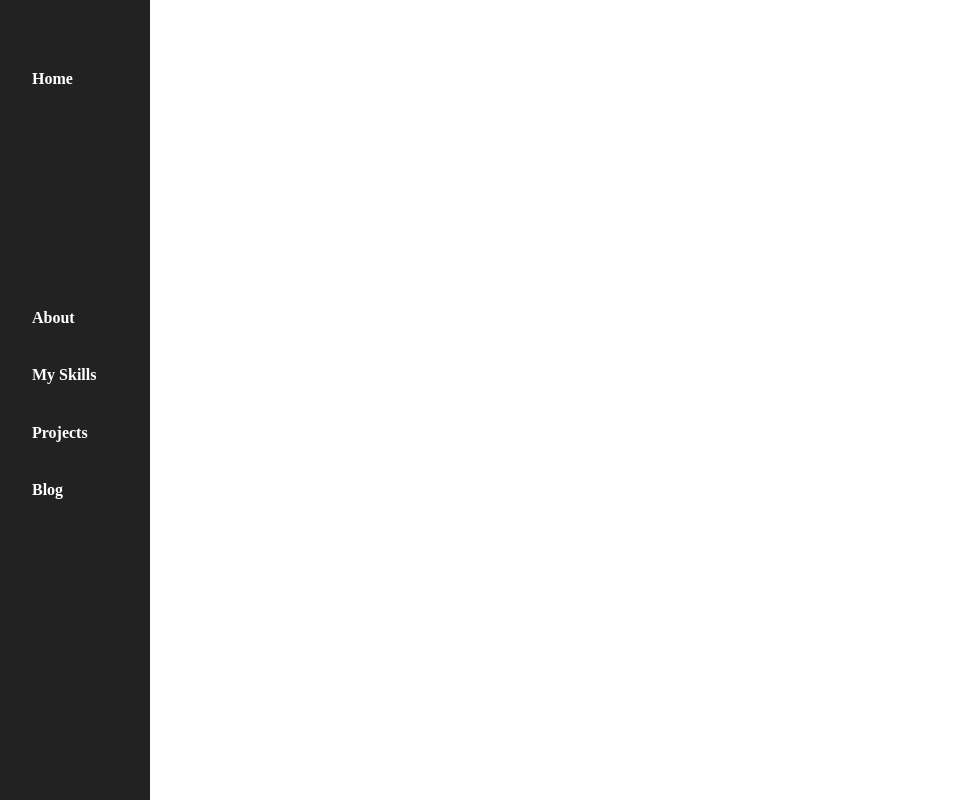
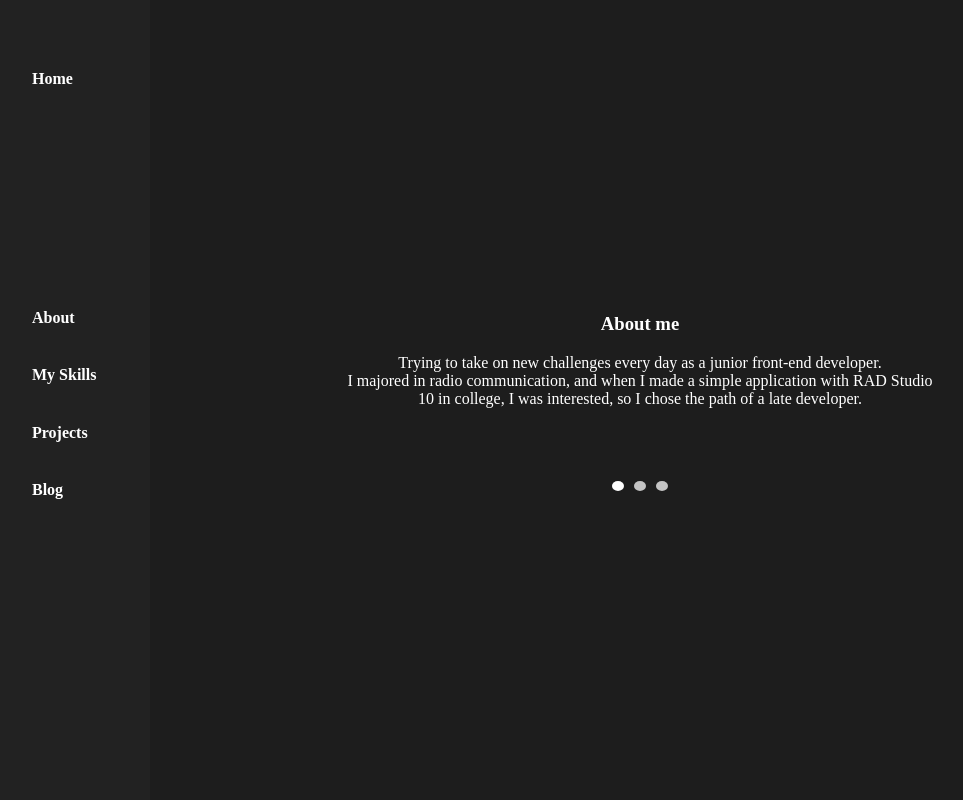
Before and after one commit to wldnr1208/portfolio, a Next.js app in the folder portfolio/: page /about in a window 1280 px wide. Shown: the whole page, without its empty margins (0-963 px from the left). Built offline with nearby package versions, Linux system fonts and the light colour scheme.

Commit message:
[Feat] about 캐러셀 완료

```diff
--- a/portfolio/package.json
+++ b/portfolio/package.json
@@ -24,15 +24,20 @@
     "react": "18.2.0",
     "react-dom": "^18.2.0",
     "react-parallax-tilt": "^1.7.130",
+    "react-responsive-carousel": "^3.2.23",
+    "react-slick": "^0.29.0",
     "react-tilt": "^1.0.2",
     "react-tsparticles": "^2.9.3",
+    "slick-carousel": "^1.8.1",
     "styled-components": "^5.3.9",
     "tailwindcss": "3.3.1",
+    "three": "^0.151.3",
     "tsparticles": "^2.9.3",
     "typescript": "5.0.4"
   },
   "devDependencies": {
     "@types/styled-components": "^5.1.26",
+    "@types/three": "^0.150.2",
     "babel-plugin-styled-components": "^2.1.1"
   }
 }
--- a/portfolio/src/pages/about.tsx
+++ b/portfolio/src/pages/about.tsx
@@ -1,10 +1,132 @@
 import React from "react";
-import Navigate from "../components/navigation";
+import { Carousel } from "react-responsive-carousel";
+import "react-responsive-carousel/lib/styles/carousel.min.css"; // Carousel CSS
+import styled from "styled-components";
 
-export default function about() {
+const About = () => {
   return (
-    <div>
-      <Navigate />
-    </div>
+    <AboutWrapper>
+      <CarouselWrapper>
+        <Carousel
+          axis="vertical"
+          showThumbs={false}
+          showStatus={false}
+          emulateTouch
+          showArrows={false} // 화살표를 숨깁니다.
+          renderIndicator={(onClickHandler, isSelected, index, label) => (
+            <PagingDot
+              onClick={onClickHandler}
+              className={isSelected ? "selected" : ""}
+              aria-label={label}
+              key={index}
+            />
+          )}
+        >
+          <Slide>
+            <SlideContent>
+              <h3>About me</h3>
+              <p>
+                Trying to take on new challenges every day as a junior front-end
+                developer. <br></br> I majored in radio communication, and when
+                I made a simple application with RAD Studio 10 in college, I was
+                interested, so I chose the path of a late developer.
+              </p>
+            </SlideContent>
+          </Slide>
+          <Slide>
+            <SlideContent>
+              <h3>My experience</h3>
+              <p>
+                1:1 real-time chat implementation using Stomp.js <br></br> Kakao
+                Talk implements Google SSO <br></br> Implementing FormData Image
+                Resizing <br></br> Web site development using chat Gpt <br></br>
+                Development of services used by real users
+              </p>
+            </SlideContent>
+          </Slide>
+          <Slide>
+            <SlideContent>
+              <h3>My hobbies</h3>
+              <p>
+                What I am most interested in now is developing the web with
+                various frameworks. Usually, I have a hobby of playing games or
+                playing basketball.
+              </p>
+            </SlideContent>
+          </Slide>
+        </Carousel>
+      </CarouselWrapper>
+    </AboutWrapper>
   );
-}
+};
+
+export default About;
+
+const AboutWrapper = styled.div`
+  display: flex;
+  justify-content: center;
+  align-items: center;
+  height: 100vh;
+  background-color: #1d1d1d; // 배경색 변경
+`;
+
+const CarouselWrapper = styled.div`
+  display: flex;
+  justify-content: center;
+  align-items: center;
+  width: 100%;
+  max-width: 600px;
+  height: 100vh;
+`;
+
+const Slide = styled.div`
+  display: flex;
+  flex-direction: column;
+  justify-content: center;
+  align-items: center;
+  height: calc(100% - 50px); // 50px 만큼의 간격을 유지합니다.
+  overflow-y: scroll;
+  padding-bottom: 50px; // 페이지 도트와의 간격을 유지하기 위해 패딩을 추가합니다.
+
+  // 스크롤 바를 숨깁니다.
+  ::-webkit-scrollbar {
+    display: none;
+  }
+  -ms-overflow-style: none; // Internet Explorer 및 Edge를 대응합니다.
+  scrollbar-width: none; // Firefox를 대응합니다.
+`;
+
+const PagingDot = styled.button`
+  width: 10px;
+  height: 10px;
+  background-color: #c4c4c4;
+  border-radius: 50%;
+  border: none;
+  outline: none;
+  margin: 5px;
+  cursor: pointer;
+  transition: background-color 0.3s;
+
+  &:hover {
+    background-color: #ffffff; // 페이지 도트 색상 변경
+  }
+
+  &.selected {
+    background-color: #ffffff; // 선택된 페이지 도트 색상 변경
+  }
+`;
+
+const SlideContent = styled.div`
+  max-height: 70%;
+  overflow-y: auto;
+  margin-bottom: 2rem;
+  color: #ffffff; // 글자색 변경
+
+  @media (max-width: 768px) {
+    margin-bottom: 3rem;
+  }
+
+  @media (max-height: 500px) {
+    margin-bottom: 3rem;
+  }
+`;
--- a/portfolio/src/pages/index.tsx
+++ b/portfolio/src/pages/index.tsx
@@ -85,7 +85,7 @@ const Home = () => {
 export default Home;
 
 const TiltWrapper = styled.div`
-  background-color: #373531; // 원하는 색상 코드로 변경하세요 (예: #f5f5f5)
+  background-color: #1d1d1d; // 원하는 색상 코드로 변경하세요 (예: #f5f5f5)
   background-image: url(${backgroundImg.src});
   background-position: center;
   background-repeat: no-repeat;
```
Also changed, not shown: portfolio/src/components/textCircle.tsx (added, +41 -0 lines), 1 other file (tests, documents, lock files or other folders).
